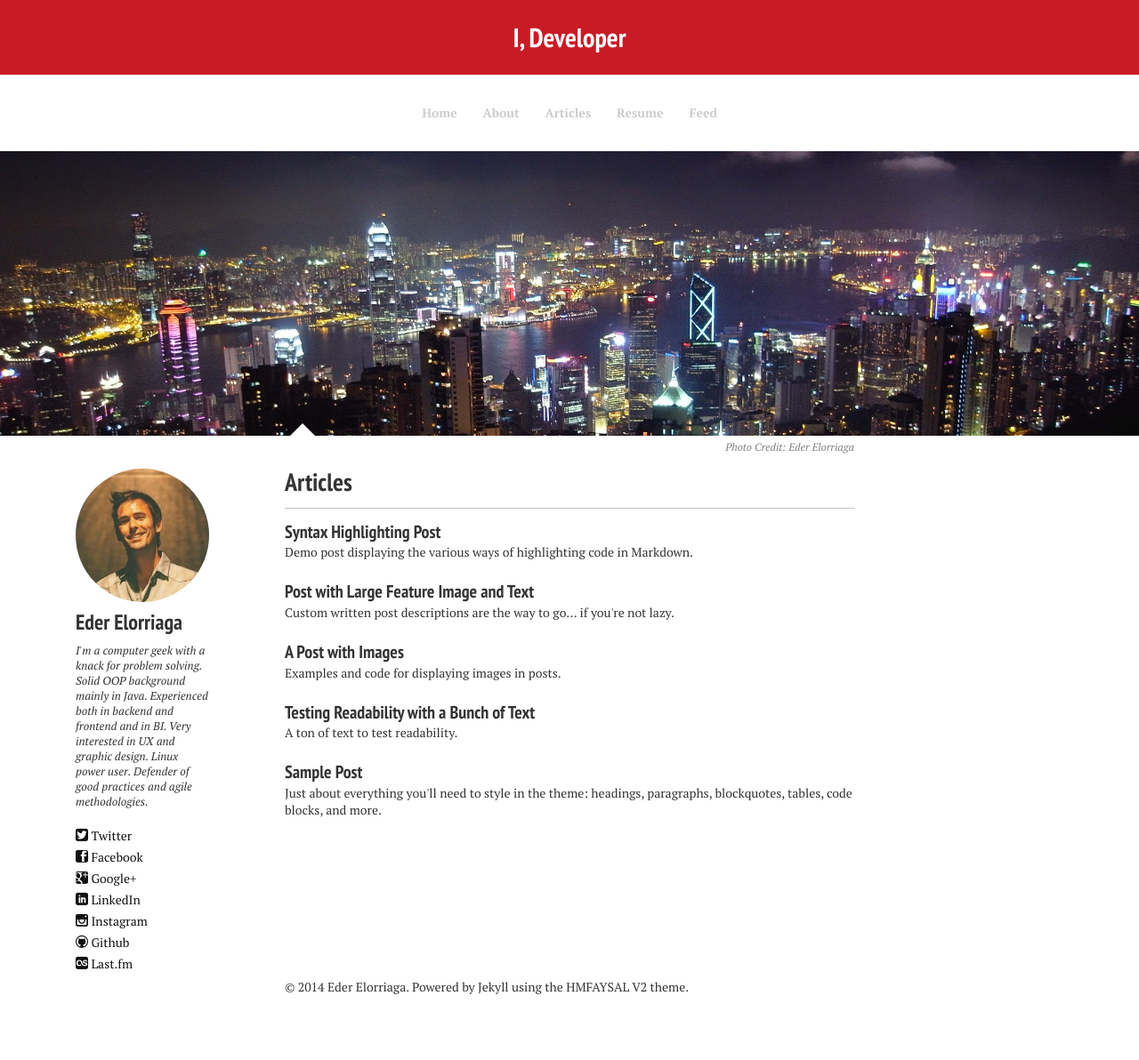
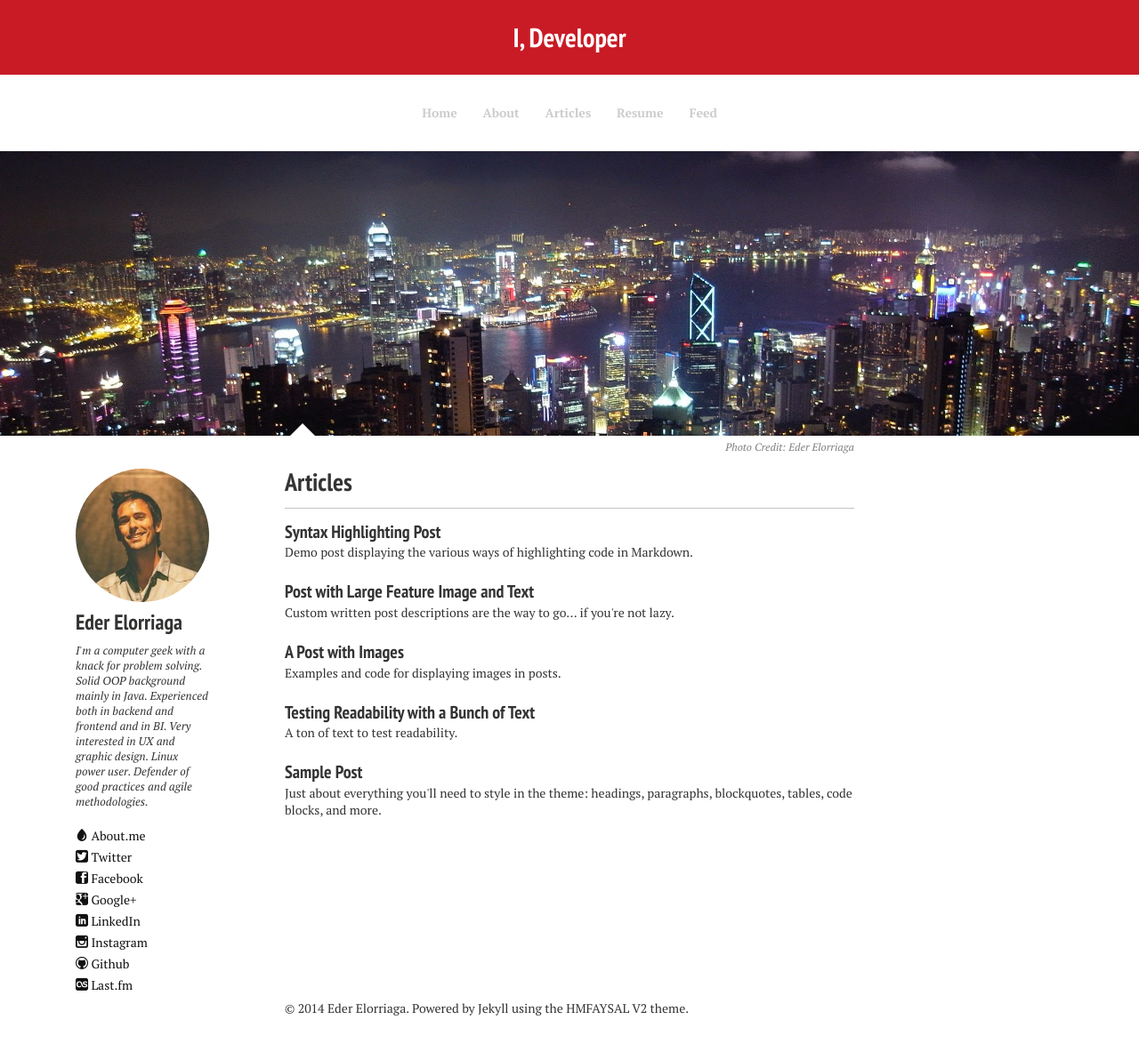
Before and after one commit to gexplorer/blog, a Jekyll site: the page built from index.md, in a window 1280 px wide. Shown: the whole page at 89% size. Built offline with Jekyll 4.4.1, drawn with Linux system fonts in a browser that asks for light colours; nearby versions of some CDN libraries; before the commit the page ends 1168 px from its top, so only the background shows below that.

Commit message:
Added about.me integration

```diff
--- a/_config.yml
+++ b/_config.yml
@@ -16,6 +16,7 @@ owner:
   linkedin:       ederelorriaga
   instagram:      gexplorer
   lastfm:         user/gexplorer
+  aboutme:        eder.elorriaga
   # For Google Authorship https://plus.google.com/authorship
   google_plus:    http://plus.google.com/+EderElorriaga
 
--- a/_includes/_author-bio.html
+++ b/_includes/_author-bio.html
@@ -2,6 +2,7 @@
 <h3>{{ site.owner.name }}</h3>
 <p>{{ site.owner.bio }}</p>
 {% if site.owner.hmfaysalsocial %}<a href="http://social.hmfaysal.tk/index.php?a=profile&u={{ site.owner.hmfaysalsocial }}" class="author-social" target="_blank"><i class="icon-droplet"></i> HMFaysal Social</a>{% endif %}
+{% if site.owner.aboutme %}<a href="http://about.me/{{ site.owner.aboutme }}" class="author-social" target="_blank"><i class="icon-droplet"></i> About.me</a>{% endif %}
 {% if site.owner.twitter %}<a href="http://twitter.com/{{ site.owner.twitter }}" class="author-social" target="_blank"><i class="icon-twitter"></i> Twitter</a>{% endif %}
 {% if site.owner.facebook %}<a href="http://facebook.com/{{ site.owner.facebook }}" class="author-social" target="_blank"><i class="icon-facebook"></i> Facebook</a>{% endif %}
 {% if site.owner.google_plus %}<a href="{{ site.owner.google_plus }}" class="author-social" target="_blank"><i class="icon-google-plus"></i> Google+</a>{% endif %}
```
